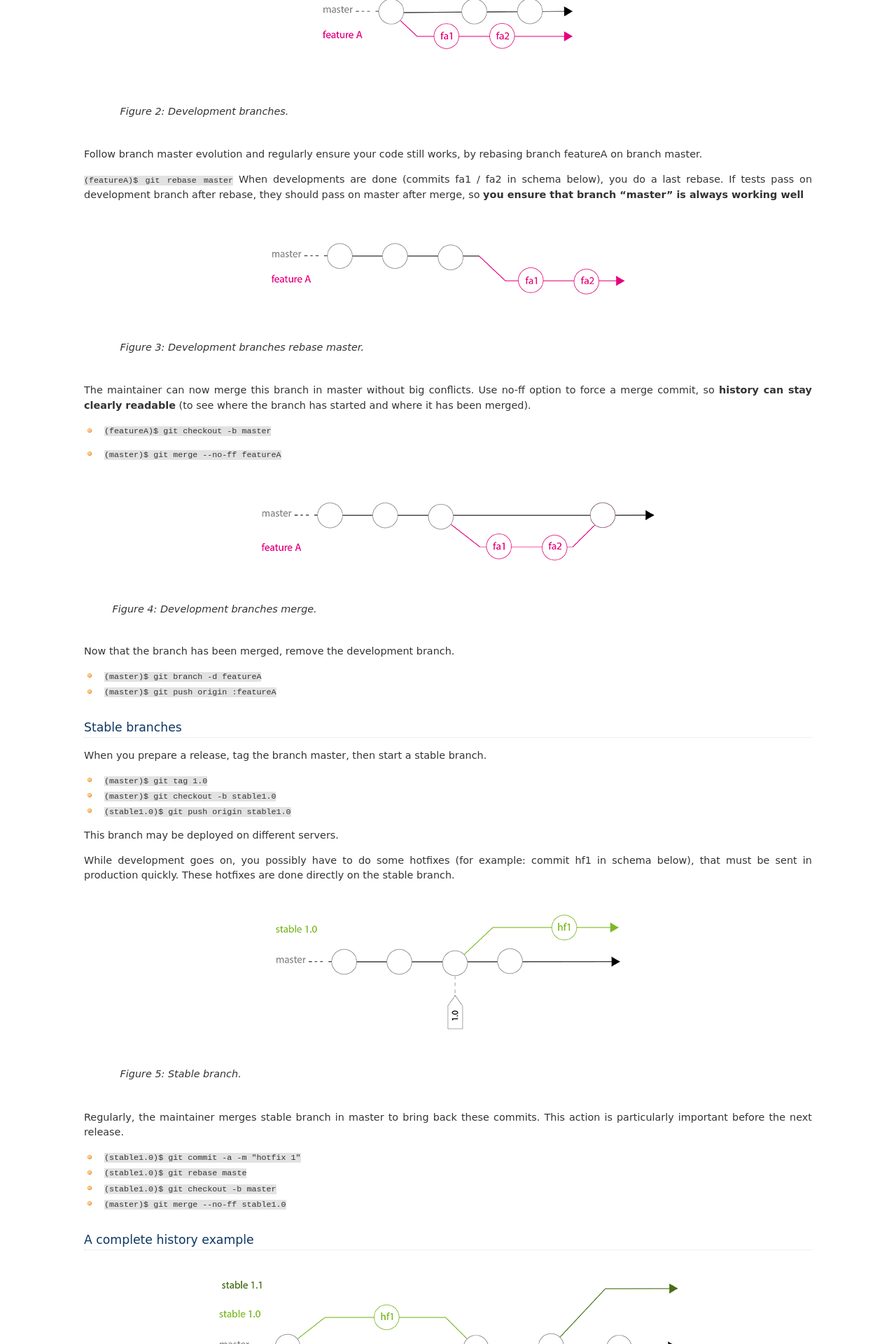
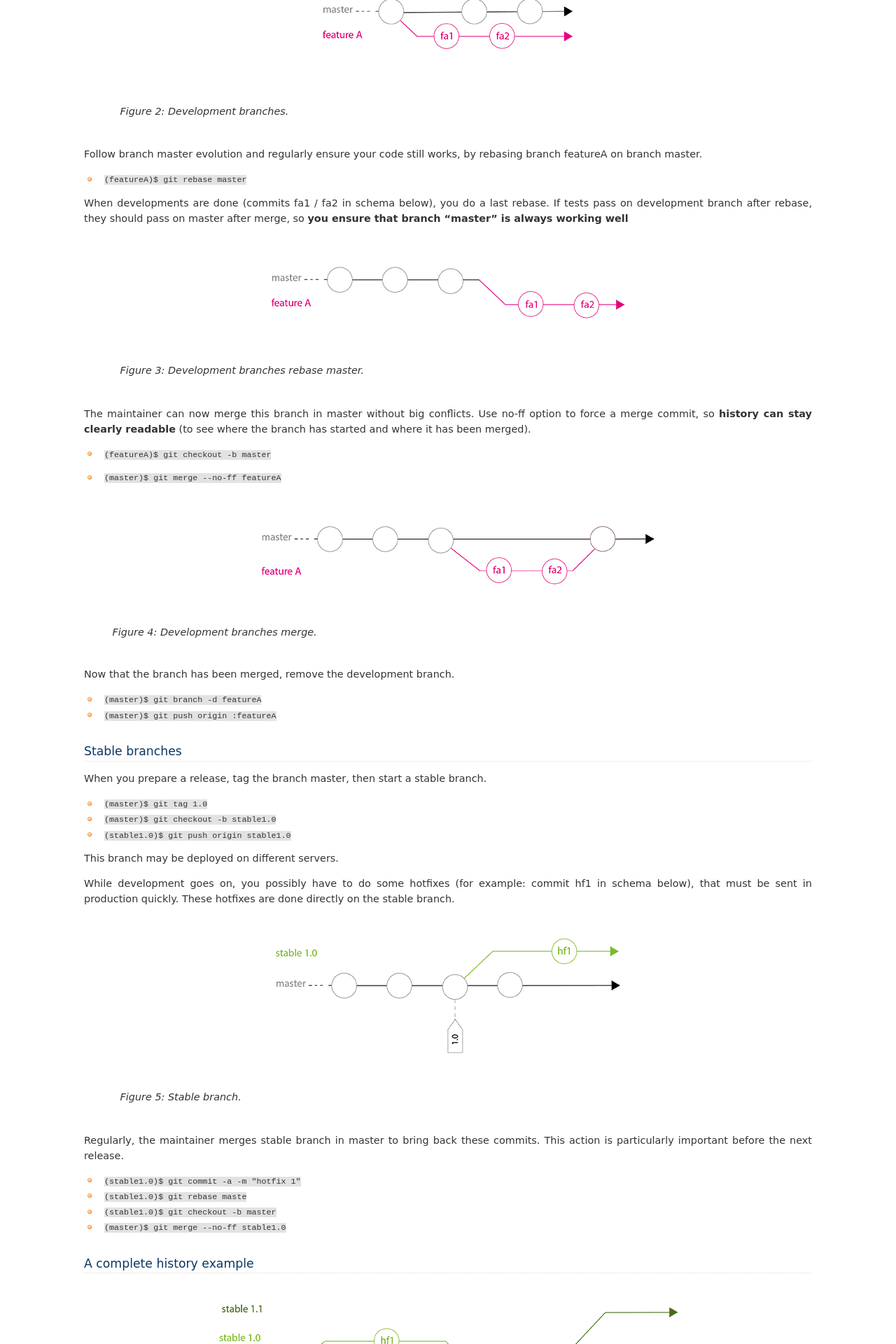
Before and after one commit to parrondo/git-workflow, a Sphinx documentation site: the page built from docs/workflow.rst, in a window 1280 px wide. Shown: the part 1289-3209 px from the top of the page at 70% size. Built offline with Sphinx 7.4.7, drawn with Linux system fonts in a browser that asks for light colours.

```diff
--- a/docs/workflow.rst
+++ b/docs/workflow.rst
@@ -58,7 +58,8 @@ where ``(master)$`` and ``(featureA)$`` means that you are working on master bra
 
 Follow branch master evolution and regularly ensure your code still works, by rebasing branch featureA on branch master.
 
-``(featureA)$ git rebase master``
+* ``(featureA)$ git rebase master``
+
 When developments are done (commits fa1 / fa2 in schema below), you do a last rebase.
 If tests pass on development branch after rebase, they should pass on master after merge, so **you ensure that branch "master" is always working well**
 
```
